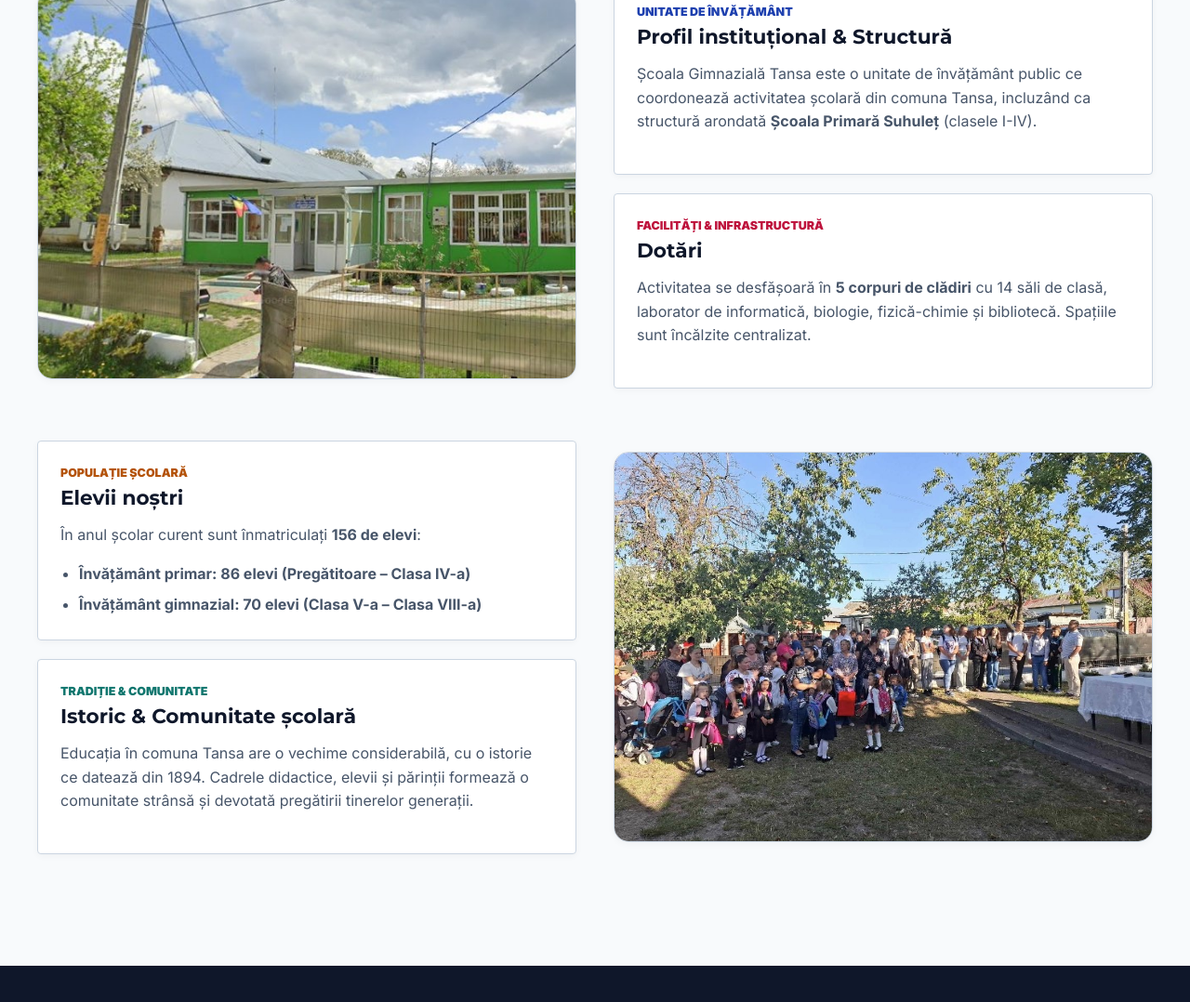
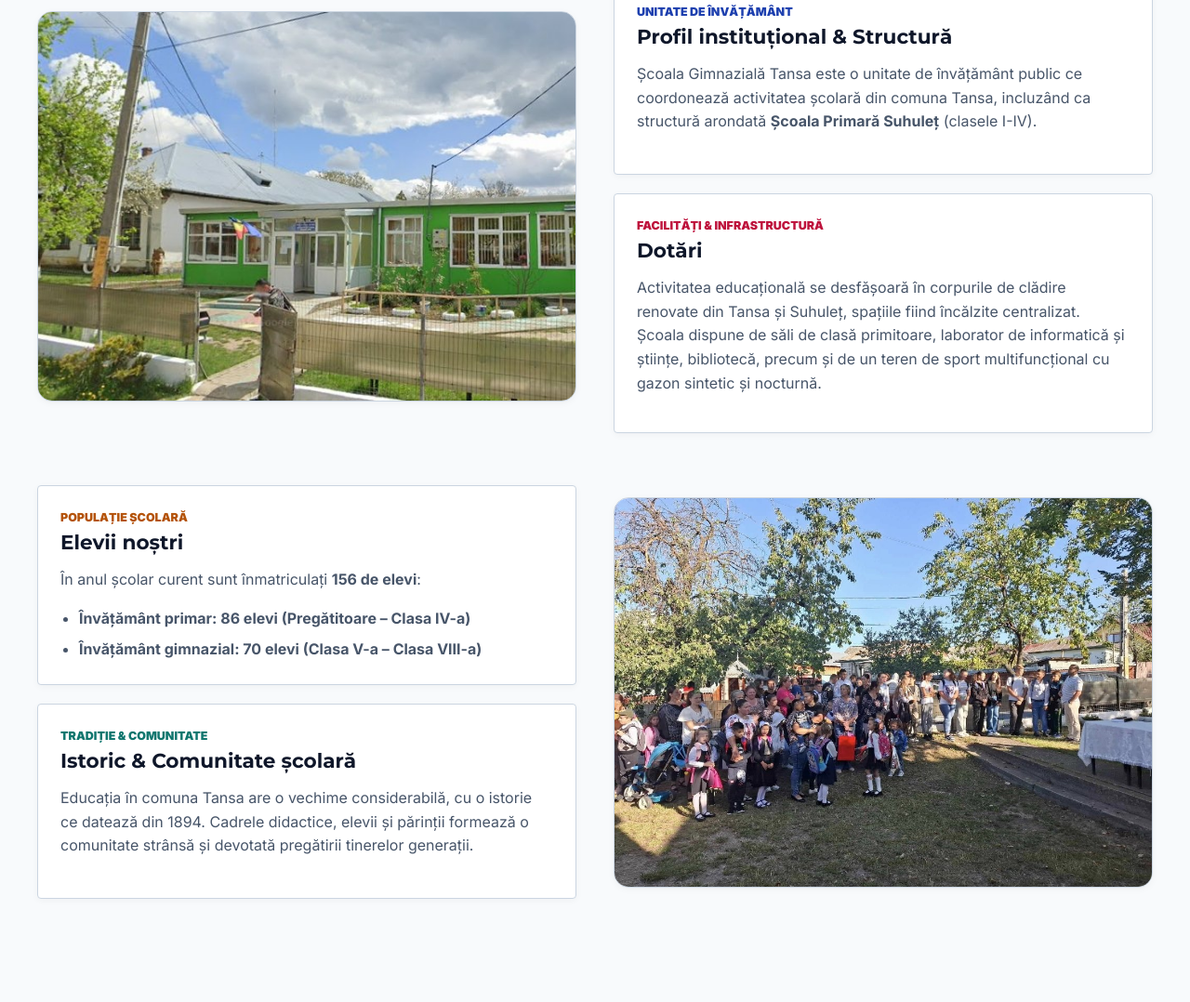
Before and after one commit to Tudor0909/scoala-gimnaziala-tansa, a plain HTML site: page scoala-noastra.html in a window 1280 px wide. Shown: the part 733-1811 px from the top of the page at 93% size. Drawn offline with Linux system fonts and the light colour scheme.

Commit message:
Actualizare sectiune Dotari cu informatii reale verificate

```diff
--- a/scoala-noastra.html
+++ b/scoala-noastra.html
@@ -104,7 +104,7 @@
               <article class="content-card searchable" id="baza" style="height: 100%;">
                 <p class="eyebrow" style="color: var(--coral); margin-bottom: 4px;">FACILITĂȚI &amp; INFRASTRUCTURĂ</p>
                 <h2 style="font-size: 1.35rem; margin-bottom: 8px;">Dotări</h2>
-                <p>Activitatea se desfășoară în <strong>5 corpuri de clădiri</strong> cu 14 săli de clasă, laborator de informatică, biologie, fizică-chimie și bibliotecă. Spațiile sunt încălzite centralizat.</p>
+                <p>Activitatea educațională se desfășoară în corpurile de clădire renovate din Tansa și Suhuleț, spațiile fiind încălzite centralizat. Școala dispune de săli de clasă primitoare, laborator de informatică și științe, bibliotecă, precum și de un teren de sport multifuncțional cu gazon sintetic și nocturnă.</p>
               </article>
             </div>
           </div>
--- a/script.js
+++ b/script.js
@@ -177,7 +177,7 @@
     {
       title: "Dotări",
       eyebrow: "Facilități & Infrastructură",
-      desc: "5 corpuri de clădiri cu 14 săli de clasă, laboratoare de informatică, biologie, fizică-chimie și bibliotecă",
+      desc: "Corpuri de clădire renovate în Tansa și Suhuleț, laboratoare, bibliotecă și teren de sport multifuncțional cu nocturnă",
       badge: "Școala noastră",
       url: "scoala-noastra.html#baza",
       keywords: "facilitati baza materiala laborator informatica biologie chimie biblioteca corpuri cladiri"
```
